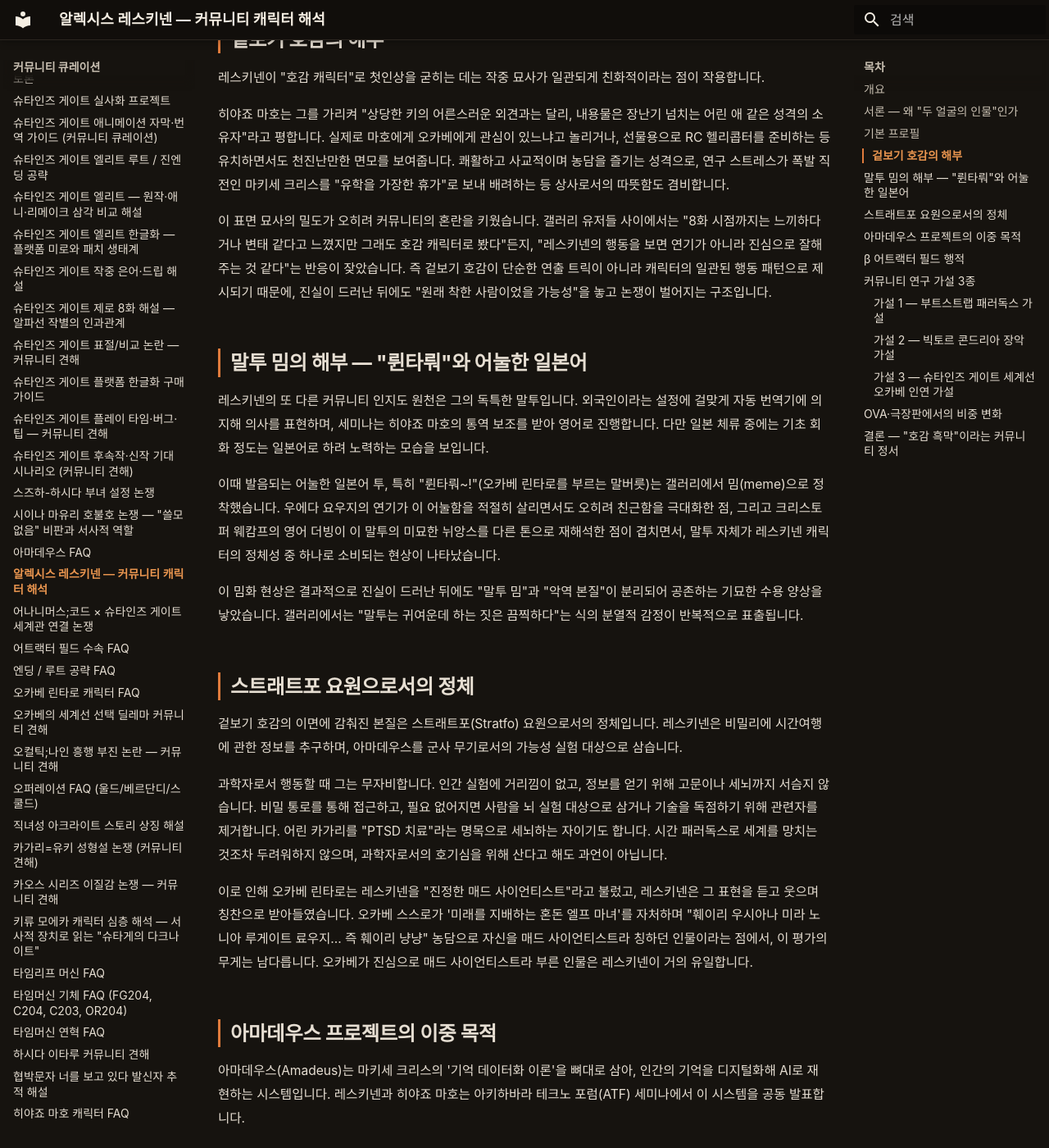
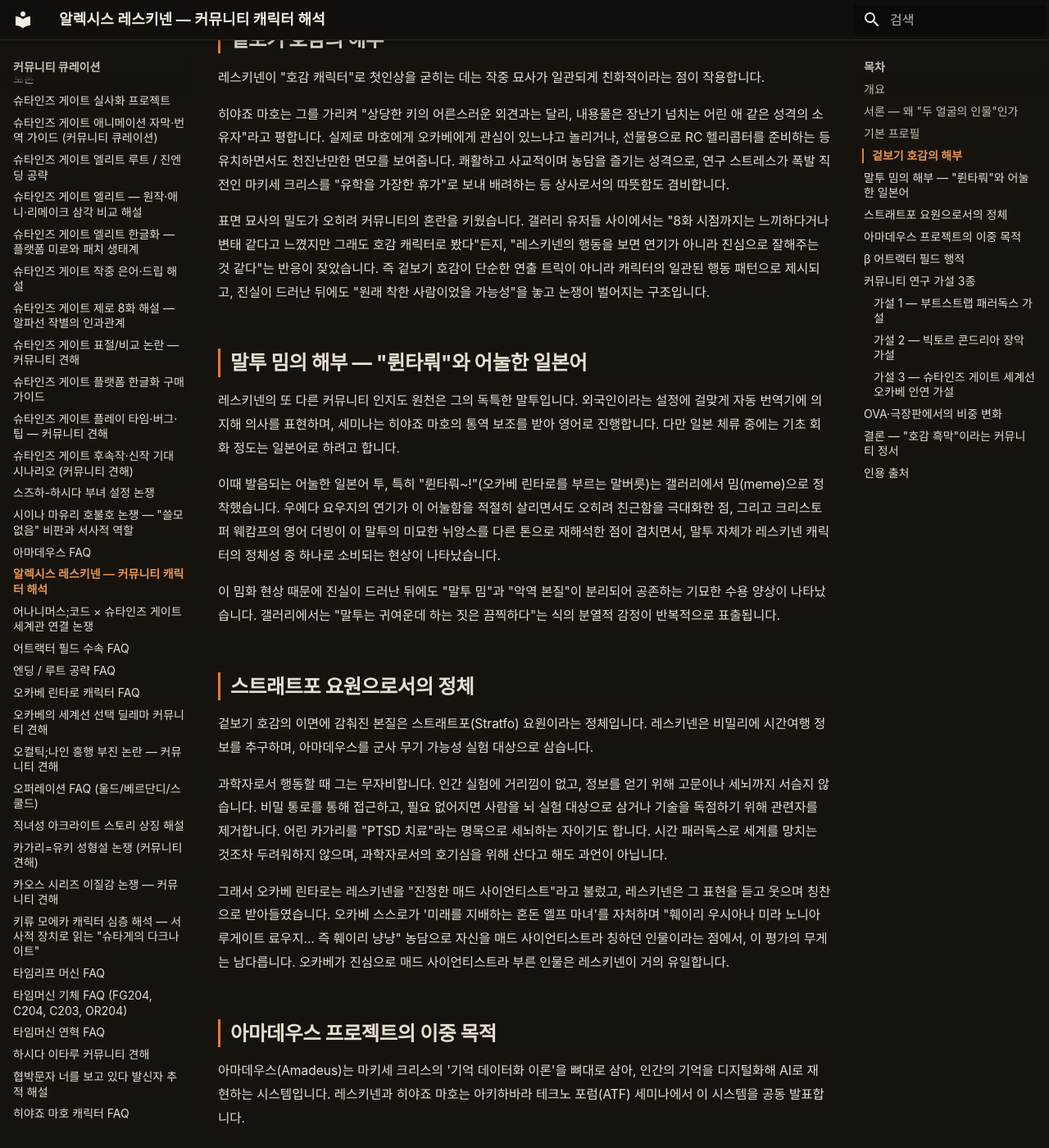
Before and after one commit to sgwiki/sgwiki.github.io, an MkDocs documentation site: the page built from wiki/커뮤니티-큐레이션/알렉시스-레스키넨-캐릭터-해석.md, in a window 1280 px wide and 1400 px high, scrolled down 1312 px. Shown: the whole window at 82% size. Built offline with MkDocs 1.6.1 and Material for MkDocs 9.7.7, drawn with Linux system fonts in a browser that asks for light colours; some web fonts are replaced; some of the changed text lies outside the part shown.

Commit message:
chore(wiki): 알렉시스-레스키넨-캐릭터-해석 정비 — humanize 9건(translationese 4·hedging 1·formal_noun 1·mechanical_rhythm 3) + ## 인용 출처 섹션 추가
Co-Authored-By: Claude Opus 4.6 <noreply@anthropic.com>

```diff
--- a/wiki/커뮤니티-큐레이션/알렉시스-레스키넨-캐릭터-해석.md
+++ b/wiki/커뮤니티-큐레이션/알렉시스-레스키넨-캐릭터-해석.md
@@ -19,7 +19,7 @@ last_verified: 2026-07-01
 
 알렉시스 레스키넨은 슈타인즈 게이트 0에서 가장 극단적인 인격 분할을 보여주는 캐릭터로, DCinside 슈타인즈 게이트 마이너 갤러리 유저들 사이에서 단골 논의 대상이 되어 왔습니다. 갤러리에서 반복적으로 겹쳐지는 반응은 "처음 등장할 때는 가장 호감 가는 캐릭터였는데, 진실이 드러나자 가장 끔찍한 악역이 되었다"는 양극단의 감정입니다.
 
-이러한 커뮤니티 정서는 단순한 반전에 대한 놀라움을 넘어, 한 인물의 겉보기 호감성과 본질적 무자비함이 작품 안에서 거의 분리된 두 층위로 공존한다는 구조적 특징을 가리킵니다. 본 문서는 갤러리에서 누적된 캐릭터 해석 수요를 정리하되, 커뮤니티에서 제기된 통찰을 '연구 가설'로 명시하고 팩트와 가설을 엄격히 분리해 심층 전개합니다.
+이 커뮤니티 정서는 단순한 반전에 대한 놀라움을 넘어, 한 인물의 겉보기 호감성과 본질적 무자비함이 작품 안에서 거의 분리된 두 층위로 공존한다는 구조적 특징을 가리킵니다. 본 문서는 갤러리에서 누적된 캐릭터 해석 수요를 정리하되, 커뮤니티에서 제기된 통찰을 '연구 가설'로 명시하고 팩트와 가설을 엄격히 분리해 심층 전개합니다.
 
 > 본 문서는 커뮤니티 큐레이션 파이프라인(P6)의 `deep_dive` 장르 문서입니다. 커뮤니티 통찰 3종(8장)은 사실검증 소스가 완전히 입증하지 못하는 '가설'로 표기하며, 검증된 팩트 문장과 가설 문장을 단락과 마커로 분리합니다.
 
@@ -42,29 +42,29 @@ last_verified: 2026-07-01
 
 히야죠 마호는 그를 가리켜 "상당한 키의 어른스러운 외견과는 달리, 내용물은 장난기 넘치는 어린 애 같은 성격의 소유자"라고 평합니다. 실제로 마호에게 오카베에게 관심이 있느냐고 놀리거나, 선물용으로 RC 헬리콥터를 준비하는 등 유치하면서도 천진난만한 면모를 보여줍니다. 쾌활하고 사교적이며 농담을 즐기는 성격으로, 연구 스트레스가 폭발 직전인 마키세 크리스를 "유학을 가장한 휴가"로 보내 배려하는 등 상사로서의 따뜻함도 겸비합니다.
 
-이 표면 묘사의 밀도가 오히려 커뮤니티의 혼란을 키웠습니다. 갤러리 유저들 사이에서는 "8화 시점까지는 느끼하다거나 변태 같다고 느꼈지만 그래도 호감 캐릭터로 봤다"든지, "레스키넨의 행동을 보면 연기가 아니라 진심으로 잘해주는 것 같다"는 반응이 잦았습니다. 즉 겉보기 호감이 단순한 연출 트릭이 아니라 캐릭터의 일관된 행동 패턴으로 제시되기 때문에, 진실이 드러난 뒤에도 "원래 착한 사람이었을 가능성"을 놓고 논쟁이 벌어지는 구조입니다.
+표면 묘사의 밀도가 오히려 커뮤니티의 혼란을 키웠습니다. 갤러리 유저들 사이에서는 "8화 시점까지는 느끼하다거나 변태 같다고 느꼈지만 그래도 호감 캐릭터로 봤다"든지, "레스키넨의 행동을 보면 연기가 아니라 진심으로 잘해주는 것 같다"는 반응이 잦았습니다. 즉 겉보기 호감이 단순한 연출 트릭이 아니라 캐릭터의 일관된 행동 패턴으로 제시되고, 진실이 드러난 뒤에도 "원래 착한 사람이었을 가능성"을 놓고 논쟁이 벌어지는 구조입니다.
 
 ## 말투 밈의 해부 — "륀타뤄"와 어눌한 일본어
 
-레스키넨의 또 다른 커뮤니티 인지도 원천은 그의 독특한 말투입니다. 외국인이라는 설정에 걸맞게 자동 번역기에 의지해 의사를 표현하며, 세미나는 히야죠 마호의 통역 보조를 받아 영어로 진행합니다. 다만 일본 체류 중에는 기초 회화 정도는 일본어로 하려 노력하는 모습을 보입니다.
+레스키넨의 또 다른 커뮤니티 인지도 원천은 그의 독특한 말투입니다. 외국인이라는 설정에 걸맞게 자동 번역기에 의지해 의사를 표현하며, 세미나는 히야죠 마호의 통역 보조를 받아 영어로 진행합니다. 다만 일본 체류 중에는 기초 회화 정도는 일본어로 하려고 합니다.
 
 이때 발음되는 어눌한 일본어 투, 특히 "륀타뤄~!"(오카베 린타로를 부르는 말버릇)는 갤러리에서 밈(meme)으로 정착했습니다. 우에다 요우지의 연기가 이 어눌함을 적절히 살리면서도 오히려 친근함을 극대화한 점, 그리고 크리스토퍼 웨캄프의 영어 더빙이 이 말투의 미묘한 뉘앙스를 다른 톤으로 재해석한 점이 겹치면서, 말투 자체가 레스키넨 캐릭터의 정체성 중 하나로 소비되는 현상이 나타났습니다.
 
-이 밈화 현상은 결과적으로 진실이 드러난 뒤에도 "말투 밈"과 "악역 본질"이 분리되어 공존하는 기묘한 수용 양상을 낳았습니다. 갤러리에서는 "말투는 귀여운데 하는 짓은 끔찍하다"는 식의 분열적 감정이 반복적으로 표출됩니다.
+이 밈화 현상 때문에 진실이 드러난 뒤에도 "말투 밈"과 "악역 본질"이 분리되어 공존하는 기묘한 수용 양상이 나타났습니다. 갤러리에서는 "말투는 귀여운데 하는 짓은 끔찍하다"는 식의 분열적 감정이 반복적으로 표출됩니다.
 
 ## 스트래트포 요원으로서의 정체
 
-겉보기 호감의 이면에 감춰진 본질은 스트래트포(Stratfo) 요원으로서의 정체입니다. 레스키넨은 비밀리에 시간여행에 관한 정보를 추구하며, 아마데우스를 군사 무기로서의 가능성 실험 대상으로 삼습니다.
+겉보기 호감의 이면에 감춰진 본질은 스트래트포(Stratfo) 요원이라는 정체입니다. 레스키넨은 비밀리에 시간여행 정보를 추구하며, 아마데우스를 군사 무기 가능성 실험 대상으로 삼습니다.
 
 과학자로서 행동할 때 그는 무자비합니다. 인간 실험에 거리낌이 없고, 정보를 얻기 위해 고문이나 세뇌까지 서슴지 않습니다. 비밀 통로를 통해 접근하고, 필요 없어지면 사람을 뇌 실험 대상으로 삼거나 기술을 독점하기 위해 관련자를 제거합니다. 어린 카가리를 "PTSD 치료"라는 명목으로 세뇌하는 자이기도 합니다. 시간 패러독스로 세계를 망치는 것조차 두려워하지 않으며, 과학자로서의 호기심을 위해 산다고 해도 과언이 아닙니다.
 
-이로 인해 오카베 린타로는 레스키넨을 "진정한 매드 사이언티스트"라고 불렀고, 레스키넨은 그 표현을 듣고 웃으며 칭찬으로 받아들였습니다. 오카베 스스로가 '미래를 지배하는 혼돈 엘프 마녀'를 자처하며 "훼이리 우시아나 미라 노니아 루게이트 료우지... 즉 훼이리 냥냥" 농담으로 자신을 매드 사이언티스트라 칭하던 인물이라는 점에서, 이 평가의 무게는 남다릅니다. 오카베가 진심으로 매드 사이언티스트라 부른 인물은 레스키넨이 거의 유일합니다.
+그래서 오카베 린타로는 레스키넨을 "진정한 매드 사이언티스트"라고 불렀고, 레스키넨은 그 표현을 듣고 웃으며 칭찬으로 받아들였습니다. 오카베 스스로가 '미래를 지배하는 혼돈 엘프 마녀'를 자처하며 "훼이리 우시아나 미라 노니아 루게이트 료우지... 즉 훼이리 냥냥" 농담으로 자신을 매드 사이언티스트라 칭하던 인물이라는 점에서, 이 평가의 무게는 남다릅니다. 오카베가 진심으로 매드 사이언티스트라 부른 인물은 레스키넨이 거의 유일합니다.
 
 ## 아마데우스 프로젝트의 이중 목적
 
 아마데우스(Amadeus)는 마키세 크리스의 '기억 데이터화 이론'을 뼈대로 삼아, 인간의 기억을 디지털화해 AI로 재현하는 시스템입니다. 레스키넨과 히야죠 마호는 아키하바라 테크노 포럼(ATF) 세미나에서 이 시스템을 공동 발표합니다.
 
-이 프로젝트는 한 축으로는 학술적·인도적 업적입니다. 크리스의 뇌과학 이론을 AI에 접목해, 기억 보존과 인격 연속성이라는 첨단 주제를 연구하는 순수 과학 프로젝트로 포장됩니다. 빅토르 콘드리아 대학이라는 명문 연구 기관의 명성과 맞물려 학계의 기대를 모읍니다.
+이 프로젝트는 한 축으로는 학술적·인도적 업적입니다. 크리스의 뇌과학 이론을 AI에 접목해, 기억 보존과 인격 연속성이라는 첨단 주제를 연구하는 순수 과학 프로젝트로 포장됩니다. 빅토르 콘드리아 대학이라는 명문 연구 기관의 명성과 어우러져 학계의 기대를 모읍니다.
 
 다른 축으로는 군사 무기로서의 가능성 실험입니다. 레스키넨이 스트래트포 요원으로서 아마데우스를 이용하려는 진짜 목적은, 기억 데이터화 기술을 뇌 조작·세뇌 기술로 전용할 수 있다는 점에 있습니다. 작중에서 카가리는 'AMADEUS SYSTEM SAMPLE'로 불리며, 카가리가 듣는 '신의 목소리'가 뇌에 이식된 정보와 관련된 기술일 수 있다는 복선이 깔립니다. 아마데우스가 삭제되면 레스키넨의 컴퓨터 시스템에 문제가 생겨 세뇌가 실패한다는 서사적 인과 역시 세뇌 메커니즘이 아마데우스 기술에 의존적임을 시사합니다.
 
@@ -82,7 +82,7 @@ last_verified: 2026-07-01
 - **어린 카가리 세뇌**: PTSD 치료라는 명목으로 어린 카가리를 세뇌합니다.
 - **미래 통보 루프**: 카가리를 스파이로 만들어 스즈하의 타임머신을 통해 과거의 자신에게 계획을 전달하게 합니다. 즉 자기 자신에게 미래 정보를 보내는 루프 구조입니다.
 
-카가리의 시간 이동 경로(1975년 → 1998년 → 2010년)와, 카가리에게 이식된 크리스 기억 제거 선택에 따른 세계선 이동(1.053649% → 1.055821%)은 β 분기군 안에서 레스키넨의 행적이 분기의 핵심 축으로 작동함을 보여줍니다.
+카가리의 시간 이동 경로(1975년 → 1998년 → 2010년)와, 카가리에게 이식된 크리스 기억 제거 선택에 따른 세계선 이동(1.053649% → 1.055821%)은 β 분기군 안에서 레스키넨의 행적이 분기의 핵심 축이라는 사실을 보여줍니다.
 
 > **[팬 분석]** β 어트랙터 필드의 수속(convergence)은 특정 사건 사슬이 반복되도록 강제하지만, 인과 사슬의 '원인'이 다를 때 어떻게 동일한 결과가 강요되는지는 팬 분석 문헌에서도 해석이 분분하다 — [The Mechanics of Steins;Gate v1.0.3](https://github.com/Votuko/steins-gate-mechanics/blob/main/The%20Mechanics%20of%20Steins%20Gate%20v1.0.3.pdf), §이론[^1]
 
@@ -122,9 +122,9 @@ last_verified: 2026-07-01
 
 슈타인즈 게이트 본편(본래의 α→β→슈타인즈 게이트 경로)에서는 레스키넨이 직접 등장하지 않습니다. 그의 존재감은 슈타인즈 게이트 0에 집중되어 있으며, 본편에서는 크리스의 지도교수로만 간접적으로 언급됩니다.
 
-극장판 《슈타인즈 게이트: 부하의 인식 데자뷰》에서도 레스키넨의 비중은 미미합니다. 이는 레스키넨이라는 캐릭터가 β 어트랙터 필드의 미래 서사, 특히 카가리 세뇌와 아마데우스 군사 전용이라는 특정 인과 사슬에 강하게 결속되어 있기 때문으로 풀이됩니다. 슈타인즈 게이트 세계선에 도달한 이후의 서사에서는 그의 악역 동기가 발생할 명분 자체가 사라지며, 결과적으로 캐릭터의 입체성이 발현될 무대가 줄어듭니다.
+극장판 《슈타인즈 게이트: 부하의 인식 데자뷰》에서도 레스키넨의 비중은 미미합니다. 레스키넨이라는 캐릭터가 β 어트랙터 필드의 미래 서사, 특히 카가리 세뇌와 아마데우스 군사 전용이라는 특정 인과 사슬에 강하게 결속되어 있기 때문으로 풀이됩니다. 슈타인즈 게이트 세계선에 도달한 이후의 서사에서는 그의 악역 동기가 발생할 명분 자체가 사라지며, 결과적으로 캐릭터의 입체성이 발현될 무대가 줄어듭니다.
 
-이러한 비중 편차 역시 커뮤니티에서 "레스키넨은 β 세계선 전용 악역인가"라는 논의를 낳았습니다. 다루가 뇌과학과 AI 보안을 다루며 레스키넨 파벌과 엮일 가능성, 후속 과학 어드벤처 시리즈에서의 재등장 가능성 등은 앞선 '가설 2'와 '가설 3'로 연결되는 논의 흐름을 형성합니다.
+이 비중 편차 역시 커뮤니티에서 "레스키넨은 β 세계선 전용 악역인가"라는 논의를 낳았습니다. 다루가 뇌과학과 AI 보안을 다루며 레스키넨 파벌과 엮일 가능성, 후속 과학 어드벤처 시리즈에서의 재등장 가능성 등은 앞선 '가설 2'와 '가설 3'로 연결되는 논의 흐름을 형성합니다.
 
 ## 결론 — "호감 흑막"이라는 커뮤니티 정서
 
@@ -139,3 +139,5 @@ last_verified: 2026-07-01
 ---
 
 [^1]: [The Mechanics of Steins;Gate v1.0.3](https://github.com/Votuko/steins-gate-mechanics/blob/main/The%20Mechanics%20of%20Steins%20Gate%20v1.0.3.pdf) — 수속(convergence)과 인과 사슬 해석, §이론 장 요약
+
+## 인용 출처
```
